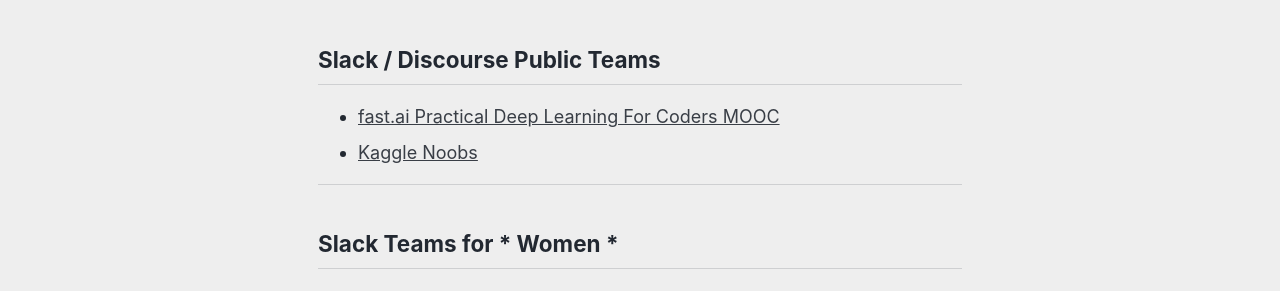
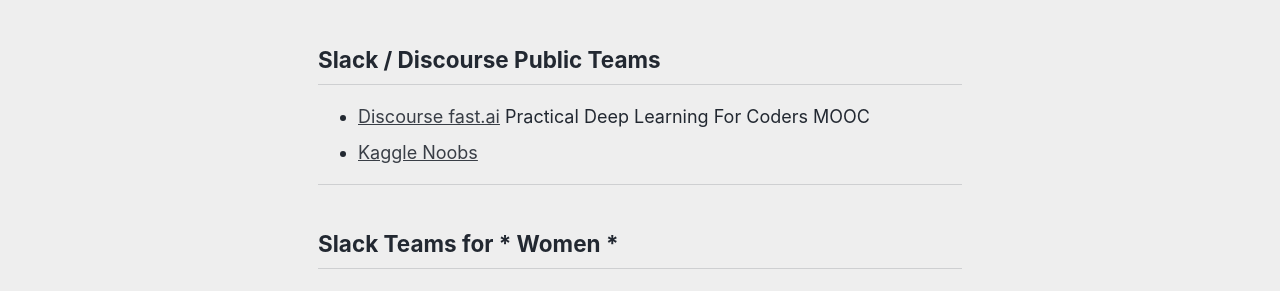
Before and after one commit to reshamas/reshamas.github.io, a Jekyll site: the page built from resources/index.md, in a window 1280 px wide. Shown: the part 1043-1334 px from the top of the page. Built offline with Jekyll 4.4.1, drawn with Linux system fonts in a browser that asks for light colours.

Commit message:
Update index.md

```diff
--- a/resources/index.md
+++ b/resources/index.md
@@ -28,7 +28,7 @@
 * [Cathy O'Neil](https://mathbabe.org)
 
 ## Slack / Discourse Public Teams
-* [fast.ai Practical Deep Learning For Coders MOOC](http://forums.fast.ai)
+* [Discourse fast.ai](http://forums.fast.ai) Practical Deep Learning For Coders MOOC
 * [Kaggle Noobs](http://kagglenoobs.herokuapp.com)
 
 ---
```
